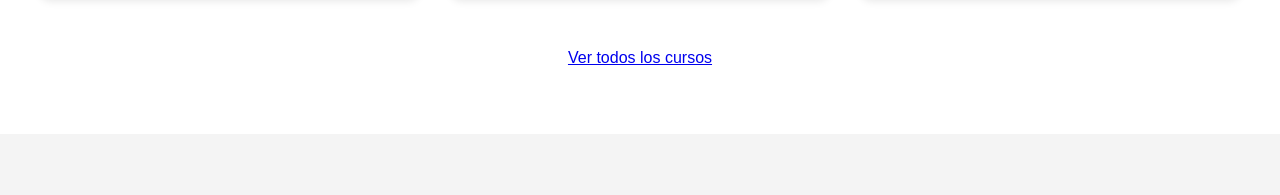
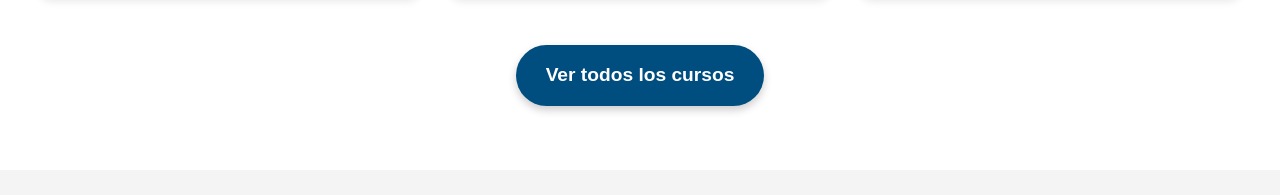
Before and after one commit to CENACAP/cenacap, a plain HTML site: page index.html in a window 1280 px wide. Shown: the part 1595-1790 px from the top of the page. Drawn offline with Linux system fonts and the light colour scheme.

Commit message:
fsadffgagdshg

```diff
--- a/css/style.css
+++ b/css/style.css
@@ -336,12 +336,25 @@ h1, h2, h3, h4 {
 
 /* Estilo para el botón "Ver todos los cursos" */
 .all-courses-btn {
-    margin-top: 3rem; /* Aumenta el margen superior para separarlo */
-    display: inline-block; /* Asegura que sea un botón de bloque */
-    margin-left: auto; /* Centra el botón */
-    margin-right: auto; /* Centra el botón */
+    display: inline-block;
+    background-color: var(--primary-color);
+    color: var(--light-color);
+    text-decoration: none;
+    padding: 15px 30px;
+    border-radius: 50px; /* Forma de píldora */
+    font-weight: bold;
+    font-size: 1.2rem;
+    margin-top: 3rem;
+    box-shadow: 0 4px 8px rgba(0, 0, 0, 0.2);
+    transition: background-color 0.3s ease, transform 0.3s ease, box-shadow 0.3s ease;
 }
 
+.all-courses-btn:hover {
+    background-color: var(--accent-color);
+    color: var(--primary-color);
+    transform: translateY(-3px);
+    box-shadow: 0 6px 12px rgba(0, 0, 0, 0.3);
+}
 
 .organizations {
     background-color: var(--background-color);
```
Also changed, not shown: contacto.html (+1 -1 lines), index.html (+0 -2 lines).
